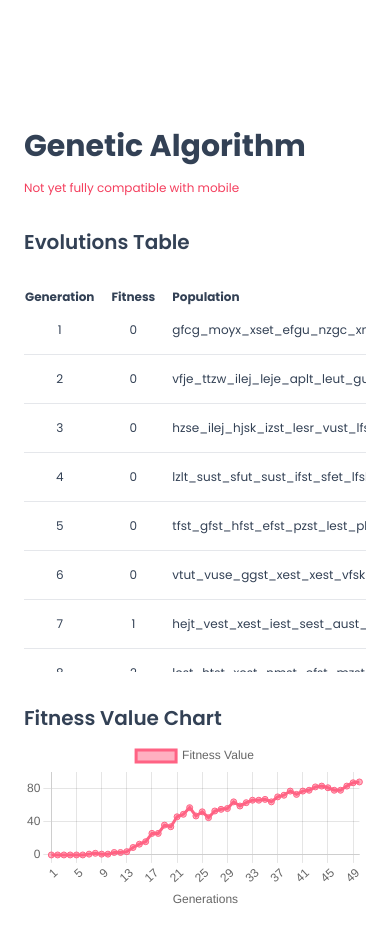
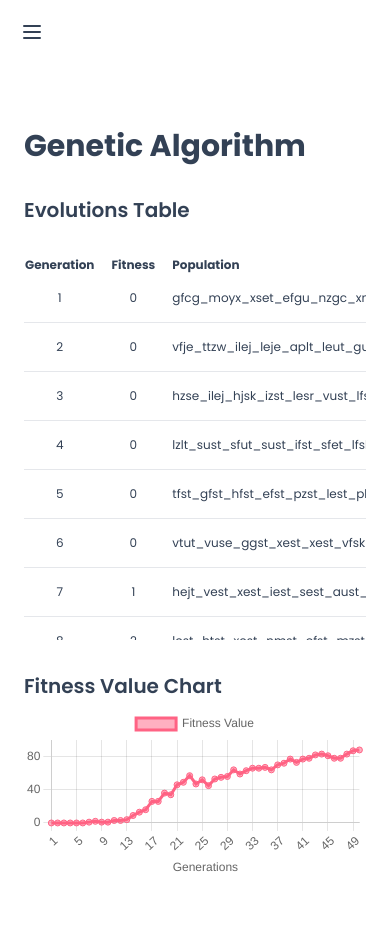
Before and after one commit to Randell-janus/genetic-algorithm, a Next.js app: page / in a window 390 px wide. Shown: the top 942 px of the page. Built offline with nearby package versions, Linux system fonts and the light colour scheme.

Commit message:
added collapsible sidebar for mobile screens

```diff
--- a/pages/index.js
+++ b/pages/index.js
@@ -32,7 +32,7 @@ ChartJS.register(
   Legend
 );
 
-export default function Home() {
+const TestPage = () => {
   const {
     Population,
     options,
@@ -53,6 +53,7 @@ export default function Home() {
 
   const [count, setCount] = useState(targetString.length);
   const [chartType, setChartType] = useState("line");
+  const [navIsOpen, setNavIsOpen] = useState(false);
 
   const handleGenerate = (
     e,
@@ -95,18 +96,58 @@ export default function Home() {
       generationCount
     );
   }, []);
-
   return (
-    <div className="min-h-screen flex">
+    <div className="min-h-screen lg:flex relative lg:pl-80">
       <Head>
         <title>Genetic Algorithm</title>
         <meta name="description" content="Generated by create next app" />
         <link rel="icon" href="/favicon.ico" />
       </Head>
+      <button
+        onClick={() => setNavIsOpen(true)}
+        className="z-10 absolute top-3 left-3 p-2 focus:outline-none focus:bg-gray-600 hover:bg-gray-600 rounded-md lg:hidden"
+      >
+        <svg
+          xmlns="http://www.w3.org/2000/svg"
+          className="h-6 w-6"
+          fill="none"
+          viewBox="0 0 24 24"
+          stroke="currentColor"
+        >
+          <path
+            stroke-linecap="round"
+            stroke-linejoin="round"
+            stroke-width="2"
+            d="M4 6h16M4 12h16M4 18h16"
+          />
+        </svg>
+      </button>
 
-      {/* SIDEBAR */}
-      <div className="bg-slate-100 w-80 px-9 py-24 hidden lg:block">
-        <div className="space-y-8 fixed">
+      <nav
+        className={`${
+          navIsOpen === true ? "translate-x-0" : "-translate-x-full"
+        } fixed inset-0 lg:transform-none duration-200 z-10 w-60 sm:w-80 bg-slate-100 flex items-center justify-center`}
+      >
+        <button
+          onClick={() => setNavIsOpen(false)}
+          className="absolute top-5 right-5 focus:outline-none focus:bg-indigo-800 hover:bg-indigo-800 rounded-md lg:hidden"
+        >
+          <svg
+            xmlns="http://www.w3.org/2000/svg"
+            className="h-6 w-6"
+            fill="none"
+            viewBox="0 0 24 24"
+            stroke="currentColor"
+          >
+            <path
+              stroke-linecap="round"
+              stroke-linejoin="round"
+              stroke-width="2"
+              d="M15 19l-7-7 7-7"
+            />
+          </svg>
+        </button>
+        <div className="space-y-8 w-full px-4 sm:px-6">
           <h3 className="font-semibold">Parameters</h3>
           <form
             className="space-y-8"
@@ -179,19 +220,17 @@ export default function Home() {
             </button>
           </form>
         </div>
-      </div>
+      </nav>
       {/* MAIN-CONTAINER */}
-      <div className="main-container">
+      <div className="main-container overflow-auto">
         <div className="space-y-4">
           <h1 className="font-bold">Genetic Algorithm</h1>
-          <p className="text-rose-500">Not yet fully compatible with mobile</p>
         </div>
-
         {/* table */}
         <div className="space-y-8">
           <h2 className="font-semibold">Evolutions Table</h2>
           <div className="overflow-auto h-96">
-            <table className="w-full">
+            <table className="">
               <thead>
                 <tr>
                   <th className="text-center">Generation</th>
@@ -211,7 +250,6 @@ export default function Home() {
             </table>
           </div>
         </div>
-        {/* chart */}
         <div className="space-y-2">
           <h2 className="font-semibold">Fitness Value Chart</h2>
           <div>
@@ -225,4 +263,6 @@ export default function Home() {
       </div>
     </div>
   );
-}
+};
+
+export default TestPage;
--- a/styles/globals.css
+++ b/styles/globals.css
@@ -40,8 +40,8 @@
 }
 
 .main-container {
-  @apply py-32 flex-grow space-y-8 sm:space-y-16 w-2;
-  @apply px-6 sm:px-8 md:px-16 lg:px-16 xl:px-40;
+  @apply py-32 flex-grow space-y-8 sm:space-y-16;
+  @apply px-6 sm:px-8 md:px-16 xl:px-28;
   @apply max-w-2xl md:max-w-4xl xl:max-w-7xl mx-auto;
 }
 
```
